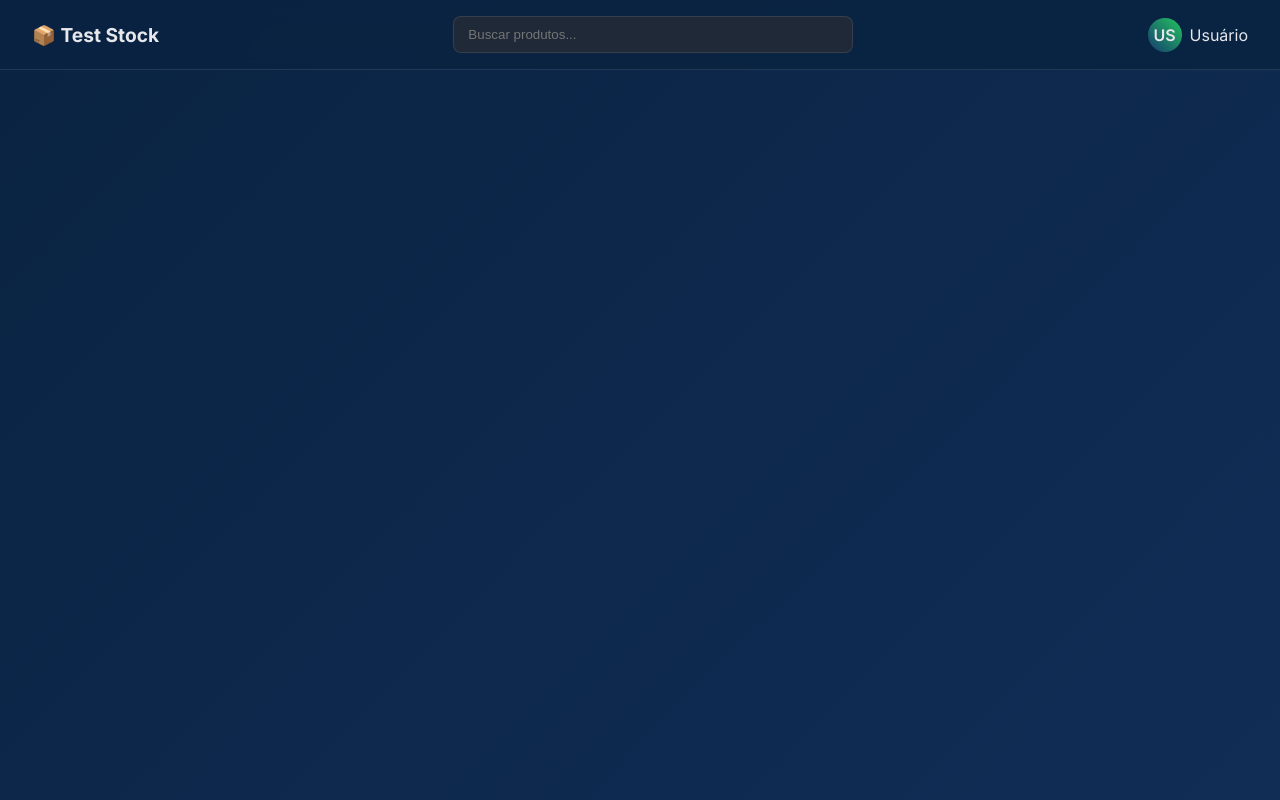
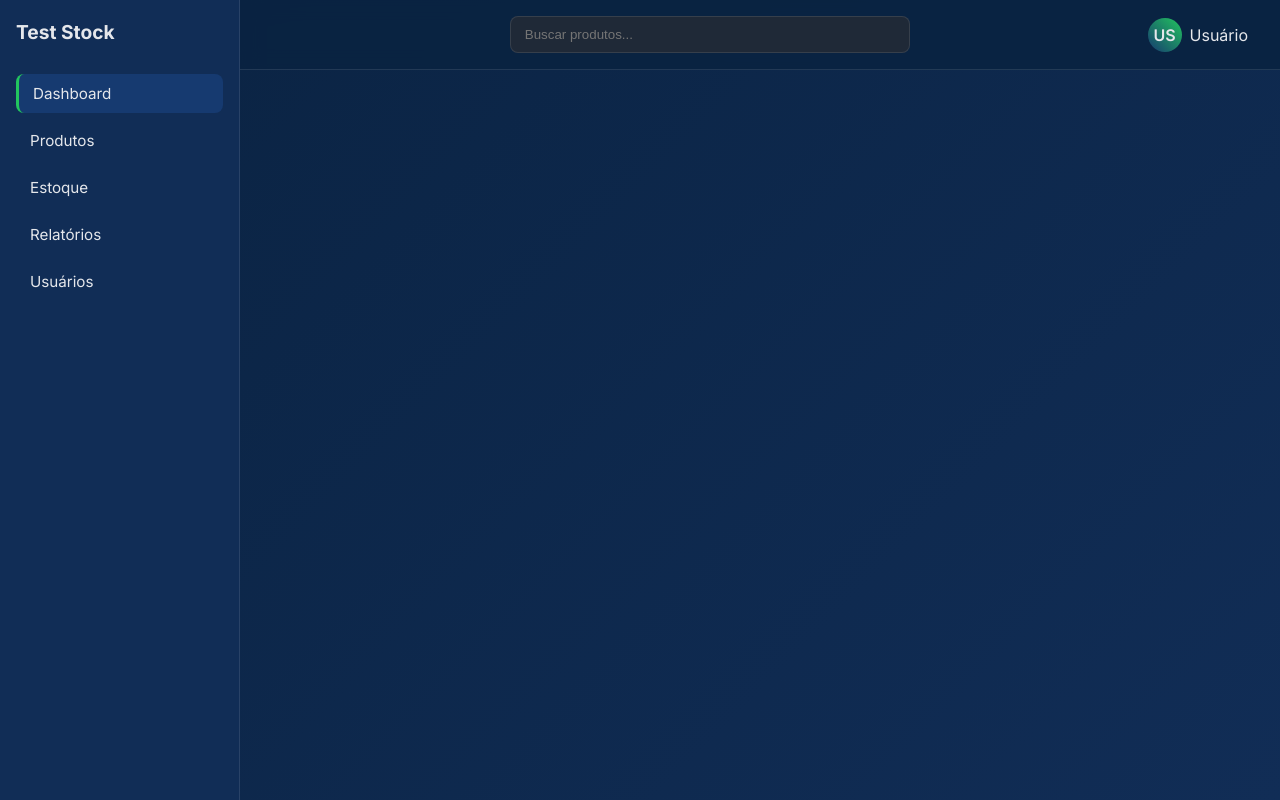
Before and after one commit to JeffersomSchissler/django_Estoque, a Django app: template core/templates/base.html in a window 1280 px wide. Run offline with Django 5.2, Linux system fonts and the light colour scheme; the template is opened without the code that fills it, so the values that code supplies are empty; some libraries are stand-ins or nearby versions.

Commit message:
inclusao da barra lateral no layout e ajuste no layout do icone e lista do perfil

```diff
--- a/core/static/css/cadastro_produto.css
+++ b/core/static/css/cadastro_produto.css
@@ -24,7 +24,59 @@ body {
     min-height: 100vh;
 }
 
+/* SIDEBAR */
+
+.sidebar {
+    position: fixed;
+    top: 0;
+    left: 0;
+    width: 240px;
+    height: 100vh;
+    background: var(--blue-dark-2);
+    border-right: 1px solid var(--border-color);
+    padding: 20px 16px;
+    display: flex;
+    flex-direction: column;
+}
+
+.sidebar-logo {
+    font-size: 1.2rem;
+    font-weight: 700;
+    margin-bottom: 30px;
+}
+
+.sidebar-menu {
+    display: flex;
+    flex-direction: column;
+    gap: 8px;
+}
+
+.menu-item {
+    text-decoration: none;
+    color: var(--input-text);
+    padding: 10px 14px;
+    border-radius: 8px;
+    transition: 0.2s;
+    font-size: 0.95rem;
+}
+
+.menu-item:hover {
+    background: var(--blue-dark-3);
+}
+
+.menu-item.active {
+    background: var(--blue-dark-3);
+    border-left: 3px solid var(--green-bright);
+}
+
+/* LAYOUT */
+
+.layout {
+    margin-left: 240px;
+}
+
 /* HEADER */
+
 header {
     background: rgba(10, 35, 66, 0.95);
     backdrop-filter: blur(10px);
@@ -63,6 +115,7 @@ header {
 }
 
 /* USER */
+
 .user-trigger {
     cursor: pointer;
     display: flex;
@@ -81,12 +134,35 @@ header {
     font-weight: 600;
 }
 
-.menu{
+.user-menu details {
+    position: relative;
+}
+
+.menu {
+    position: absolute;
+    top: 100%;
+    left: 0;
     display: flex;
-    background-color: #e5e7eb;
+    flex-direction: column;
+    background: #e5e7eb;
+    padding: 8px;
+    gap: 6px;
+    min-width: 120px;
+    border-radius: 6px;
+}
+
+.menu a {
+    text-decoration: none;
+    color: #111;
+    padding: 6px;
+}
+
+.menu a:hover {
+    background: #d1d5db;
 }
 
 /* MAIN */
+
 main {
     padding: 2rem;
     max-width: 1400px;
@@ -94,6 +170,7 @@ main {
 }
 
 /* TOOLBAR */
+
 .toolbar {
     display: flex;
     justify-content: space-between;
@@ -121,6 +198,7 @@ main {
 }
 
 /* TABLE */
+
 .table-wrapper {
     background: var(--blue-dark-3);
     border-radius: 16px;
@@ -169,6 +247,7 @@ tbody tr:hover {
 }
 
 /* STOCK BADGES */
+
 .stock-badge {
     padding: 4px 10px;
     border-radius: 20px;
--- a/core/templates/base.html
+++ b/core/templates/base.html
@@ -1,17 +1,55 @@
 {% load static %}
 <!DOCTYPE html>
 <html lang="pt-br">
+
 <head>
     <meta charset="UTF-8">
     <title>Test Stock</title>
+
     <link rel="stylesheet" href="{% static 'css/cadastro_produto.css' %}">
     <link href="https://fonts.googleapis.com/css2?family=Inter:wght@400;600;700&display=swap" rel="stylesheet">
 </head>
 
 <body>
 
+<div class="sidebar">
+
+    <div class="sidebar-logo">
+          Test Stock
+    </div>
+
+    <nav class="sidebar-menu">
+
+        <a href="#" class="menu-item active">
+              Dashboard
+        </a>
+
+        <a href="#" class="menu-item">
+              Produtos
+        </a>
+
+        <a href="#" class="menu-item">
+              Estoque
+        </a>
+
+        <a href="#" class="menu-item">
+              Relatórios
+        </a>
+
+        <a href="#" class="menu-item">
+              Usuários
+        </a>
+
+    </nav>
+
+</div>
+
+<div class="layout">
+
 <header>
-    <div class="logo-nome">📦 Test Stock</div>
+
+    <div class="logo-nome">
+    </div>
 
     <div class="search-container">
         <input type="text"
@@ -28,12 +66,15 @@
                 <div class="avatar">US</div>
                 Usuário
             </summary>
+
             <menu class="menu">
                 <a href="#">Perfil</a>
                 <a href="{% url 'logout' %}">Sair</a>
             </menu>
+
         </details>
     </div>
+
 </header>
 
 <main>
@@ -41,6 +82,9 @@
     {% endblock %}
 </main>
 
+</div>
+
 <script src="https://unpkg.com/htmx.org@1.9.12"></script>
+
 </body>
 </html>
```
Also changed, not shown: db.sqlite3.
